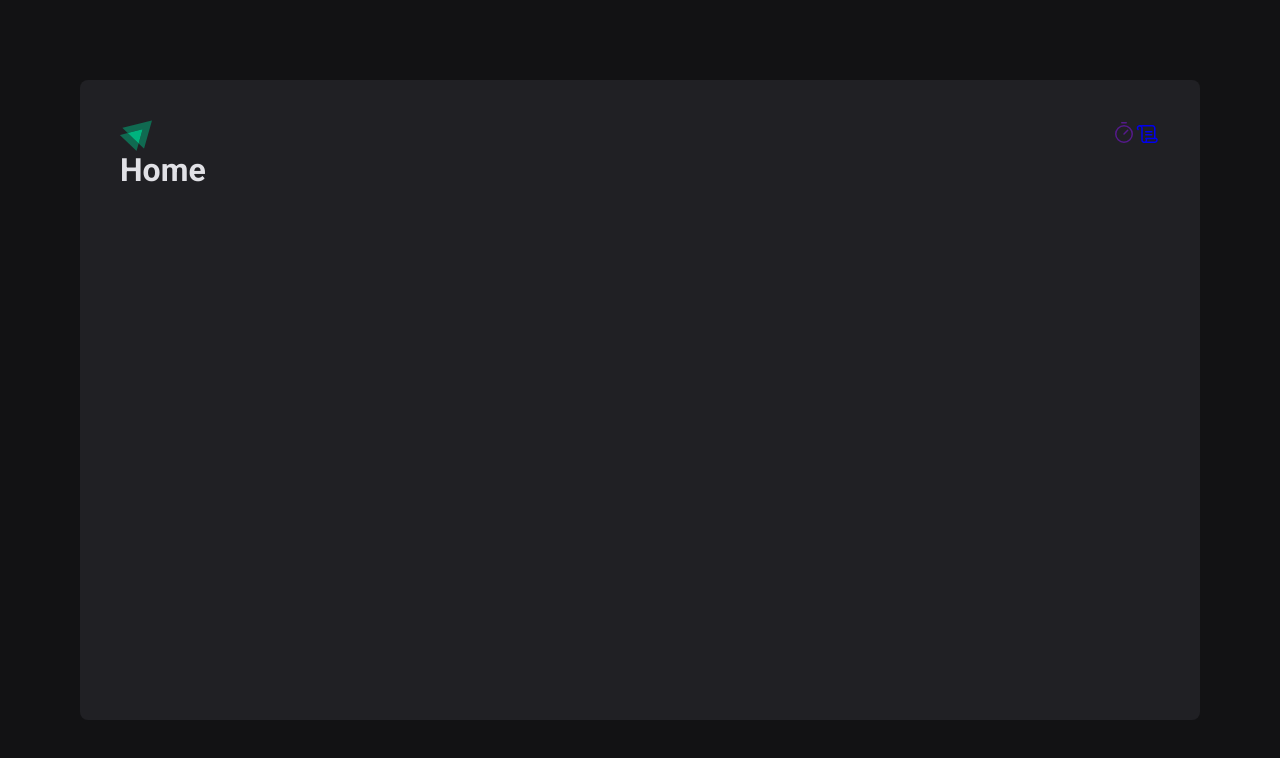
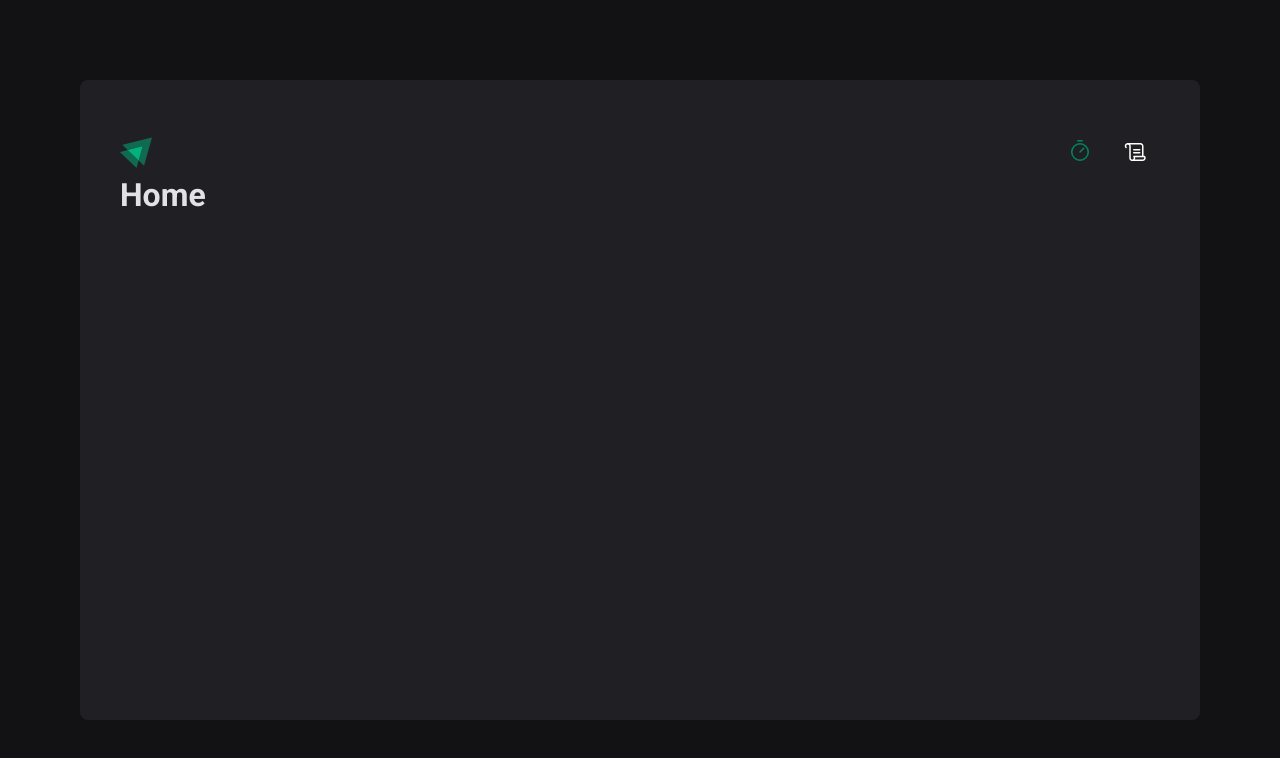
Before and after one commit to GuiPariz/igniteTimer, a React (Vite) app: page / in a window 1280 px wide. Shown: the top 758 px of the page. Built offline with nearby package versions, Linux system fonts and the light colour scheme.

Commit message:
feat: adjusting css from nav-bar

```diff
--- a/src/components/Header/index.tsx
+++ b/src/components/Header/index.tsx
@@ -1,18 +1,19 @@
 import IgniteLogo from "../../assets/icons/igniteLogo";
 import { HeaderContainer, Menu } from "./styles";
 import {Timer, Scroll} from 'phosphor-react'
+import { NavLink } from "react-router-dom";
 
 export default function Header(){
   return(
     <HeaderContainer>
       <IgniteLogo/>
       <Menu>
-        <a href="">
+        <NavLink to="/">
           <Timer size={24}/>
-        </a>
-        <a href="history">
+        </NavLink>
+        <NavLink to="/history">
           <Scroll size={24}/>
-        </a>
+        </NavLink>
       </Menu>
     </HeaderContainer>
   )
--- a/src/components/Header/styles.ts
+++ b/src/components/Header/styles.ts
@@ -6,6 +6,24 @@
   justify-content: space-between;
 `
 
-export const Menu = styled.div`
-  gap: 32px;
+export const Menu = styled.nav`
+  display: flex;
+  gap: 0.5rem;
+  a{
+    width: 3rem;
+    height: 3rem;
+    display: flex;
+    justify-content: center;
+    align-items: center;
+    border-top: 3px solid transparent;
+    border-bottom: 3px solid transparent;
+    color:${props =>props.theme.gray.withe};
+    &:hover{
+      border-bottom: 3px solid ${props => props.theme.product.green};
+    }
+    &.active{
+      color: ${props => props.theme.product.green};
+    }
+  }
+
 `
--- a/src/pages/layouts/DefaultLayout/styles.ts
+++ b/src/pages/layouts/DefaultLayout/styles.ts
@@ -5,7 +5,7 @@
   height: calc(100vh - 10rem);
   margin: 5rem auto;
   border-radius: 8px;
-  padding: 2.5rem;
+  padding: 3rem 2.5rem;
   display: flex;
   flex-direction: column;
   background-color: ${props => props.theme.gray[2]};
```
